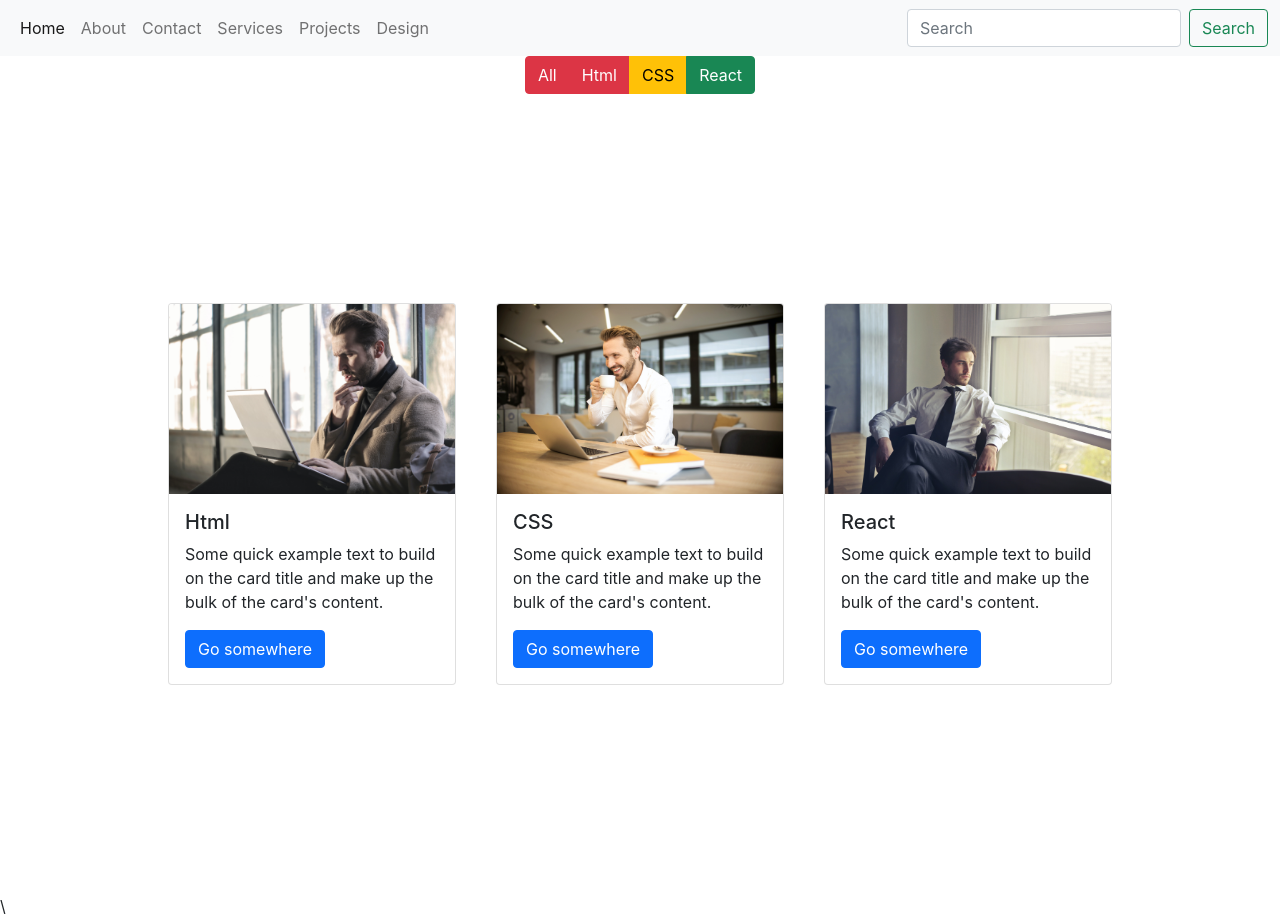
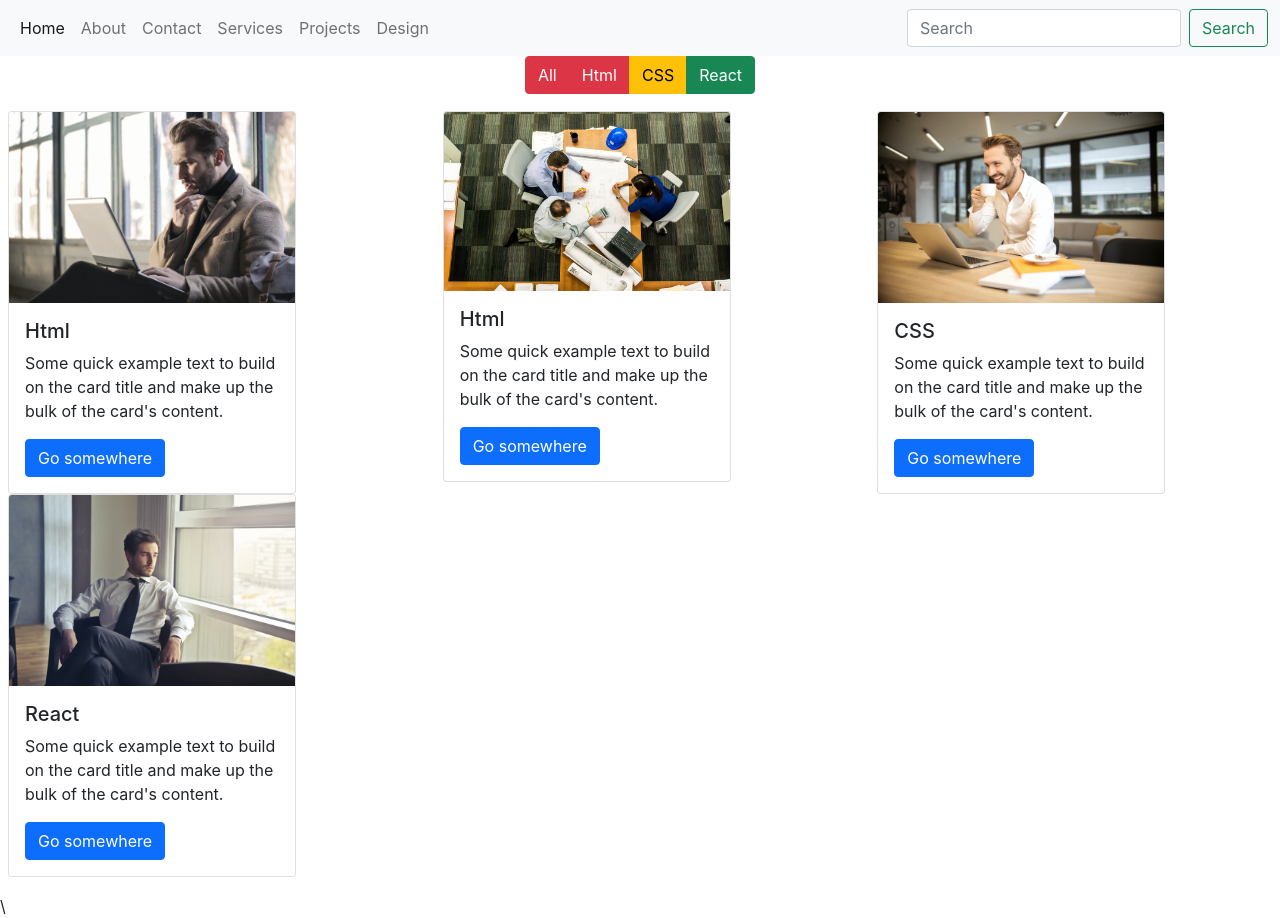
Before and after one commit to Hassam009/My-Personal-Portfolio-Website, a React (Create React App) app in the folder portfolio-website/: page /Projects in a window 1280 px wide. Built offline with nearby package versions, Linux system fonts and the light colour scheme.

Commit message:
Done some changes

```diff
--- a/portfolio-website/src/Cards/ProjectsCards.js
+++ b/portfolio-website/src/Cards/ProjectsCards.js
@@ -4,6 +4,7 @@ import { Link } from "react-router-dom";
 const ProjectsCards = ({ selectCategory }) => {
   const project = [
     { id: 1, category: "Html", image: "/Images/B4.jpg" /* other properties */ },
+    { id: 1, category: "Html", image: "/Images/B1.jpg" /* other properties */ },
     { id: 2, category: "CSS", image: "/Images/B5.jpg" /* other properties */ },
     {
       id: 3, category: "React",image: "/Images/B3.jpg" /* other properties */},
```
